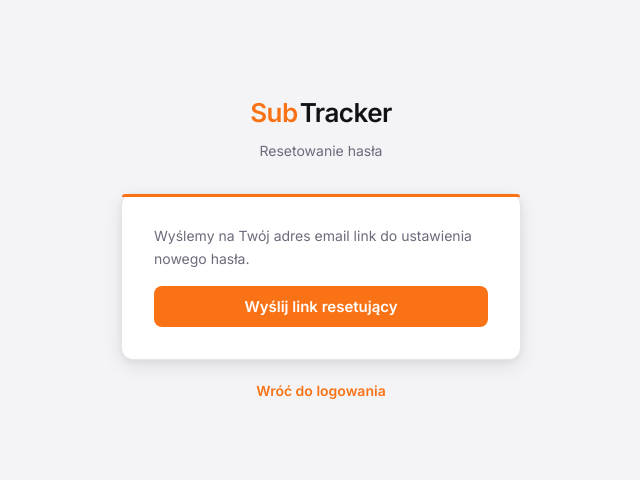
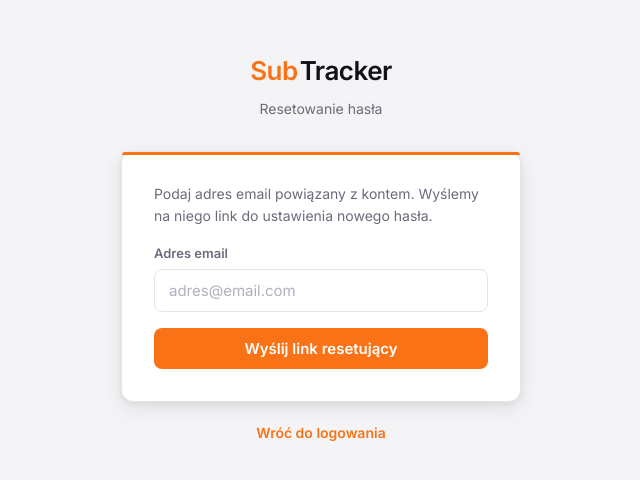
Before and after one commit to Spoki87/Subscription-frontend, a React (Vite) app: page /forgot-password in a window 1280 px wide. Shown: the part 146-626 px from the top of the page, without its empty margins (319-959 px from the left). Built offline with nearby package versions, Linux system fonts and the light colour scheme.

Commit message:
feat:login page

```diff
--- a/src/api/axiosClient.js
+++ b/src/api/axiosClient.js
@@ -1,6 +1,9 @@
 import axios from 'axios'
 
 const BASE_URL = import.meta.env.VITE_API_URL ?? ''
+
+// Endpointy auth — nie powinny wyzwalać mechanizmu odświeżania tokena
+const SKIP_REFRESH = ['/api/auth/login', '/api/auth/refresh', '/api/user/register', '/api/user/reset-password']
 
 const axiosClient = axios.create({
   baseURL: BASE_URL,
@@ -19,10 +22,14 @@ axiosClient.interceptors.response.use(
   (res) => res,
   async (error) => {
     const original = error.config
-    if (error.response?.status === 401 && !original._retry) {
-      original._retry = true
+    const status = error.response?.status
+    const isSkipped = SKIP_REFRESH.some((ep) => original.url?.includes(ep))
+
+    if ((status === 401 || status === 403) && !original._retry && !isSkipped) {
       const refreshToken = localStorage.getItem('refreshToken')
+
       if (refreshToken) {
+        original._retry = true
         try {
           const { data } = await axios.post(`${BASE_URL}/api/auth/refresh`, { refreshToken })
           const { accessToken, refreshToken: newRefresh } = data.data
@@ -34,11 +41,16 @@ axiosClient.interceptors.response.use(
           localStorage.removeItem('accessToken')
           localStorage.removeItem('refreshToken')
           window.location.href = '/login'
+          return
         }
-      } else {
+      }
+
+      if (status === 401) {
         window.location.href = '/login'
+        return
       }
     }
+
     return Promise.reject(error)
   }
 )
--- a/src/api/userApi.js
+++ b/src/api/userApi.js
@@ -9,8 +9,8 @@ export const confirmEmail = (token) =>
 export const changePassword = (oldPassword, newPassword) =>
   axiosClient.post('/api/user/change-password', { oldPassword, newPassword })
 
-export const resetPassword = () =>
-  axiosClient.post('/api/user/reset-password')
+export const resetPassword = (email) =>
+  axiosClient.post('/api/user/reset-password', { email })
 
 export const setNewPassword = (token, newPassword) =>
   axiosClient.post('/api/user/set-new-password', { token, newPassword })
--- a/src/pages/ForgotPasswordPage.jsx
+++ b/src/pages/ForgotPasswordPage.jsx
@@ -11,6 +11,7 @@ const labelStyle = {
 }
 
 export default function ForgotPasswordPage() {
+  const [email, setEmail] = useState('')
   const [sent, setSent] = useState(false)
   const [sending, setSending] = useState(false)
   const [sendError, setSendError] = useState('')
@@ -20,11 +21,12 @@ export default function ForgotPasswordPage() {
   const [success, setSuccess] = useState('')
   const [loading, setLoading] = useState(false)
 
-  const handleSend = async () => {
+  const handleSend = async (e) => {
+    e.preventDefault()
     setSending(true)
     setSendError('')
     try {
-      await resetPassword()
+      await resetPassword(email)
       setSent(true)
     } catch (err) {
       setSendError(err.response?.data?.message || 'Nie udało się wysłać emaila.')
@@ -73,15 +75,27 @@ export default function ForgotPasswordPage() {
           <div style={{ height: '3px', background: 'var(--orange)', borderRadius: '3px 3px 0 0', margin: '-32px -32px 28px' }} />
 
           {!sent ? (
-            <div style={{ display: 'flex', flexDirection: 'column', gap: '16px' }}>
+            <form onSubmit={handleSend} style={{ display: 'flex', flexDirection: 'column', gap: '16px' }}>
               <p style={{ margin: 0, fontSize: '14px', color: 'var(--text-dim)', lineHeight: 1.6 }}>
-                Wyślemy na Twój adres email link do ustawienia nowego hasła.
+                Podaj adres email powiązany z kontem. Wyślemy na niego link do ustawienia nowego hasła.
               </p>
+              <div>
+                <label style={labelStyle}>Adres email</label>
+                <input
+                  type="email"
+                  value={email}
+                  onChange={(e) => { setEmail(e.target.value); setSendError('') }}
+                  required
+                  autoComplete="email"
+                  className="input-field"
+                  placeholder="adres@email.com"
+                />
+              </div>
               {sendError && <div className="alert-error">{sendError}</div>}
-              <button onClick={handleSend} disabled={sending} className="btn-primary" style={{ width: '100%' }}>
+              <button type="submit" disabled={sending} className="btn-primary" style={{ width: '100%' }}>
                 {sending ? 'Wysyłanie...' : 'Wyślij link resetujący'}
               </button>
-            </div>
+            </form>
           ) : (
             <form onSubmit={handleSubmit} style={{ display: 'flex', flexDirection: 'column', gap: '16px' }}>
               <div className="alert-success">Email z kodem został wysłany. Sprawdź skrzynkę.</div>
```
